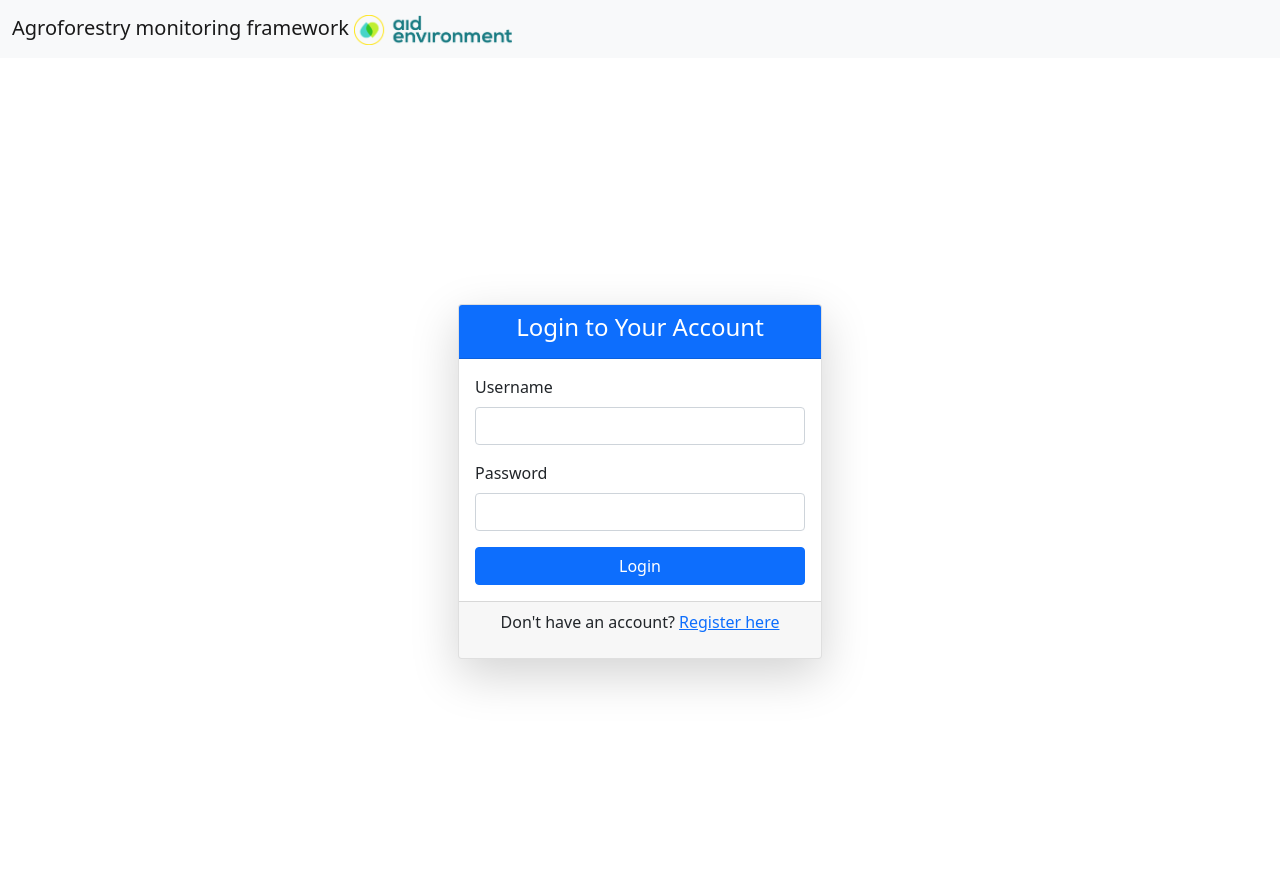
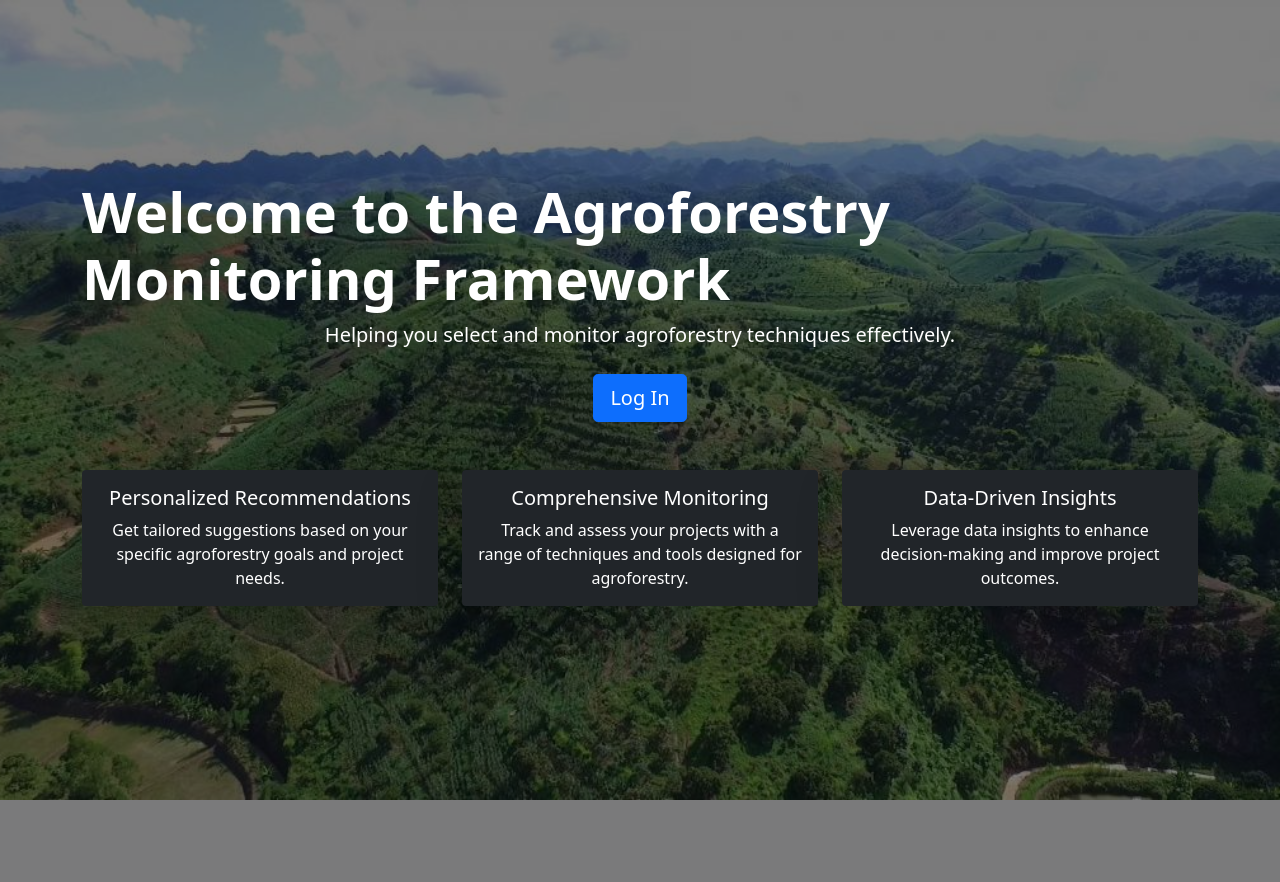
Before and after one commit to SemAidEnvironment/Agroforestry-monitoring-framework, a Flask app: page / in a window 1280 px wide. After the commit the page ends 800 px from the top, so only its background shows below. Run offline with Flask 3, Linux system fonts and the light colour scheme.

Commit message:
add backgrounds, hovering addition of a landing page and technique pages

```diff
--- a/app.py
+++ b/app.py
@@ -66,8 +66,11 @@
 def load_user(user_id):
     return User.query.get(int(user_id))
 
+@app.route("/")
+def landing():
+    return render_template("landing.html")
 
-@app.route("/", methods=['GET', 'POST'])
+@app.route("/login", methods=['GET', 'POST'])
 def login():
     if current_user.is_authenticated:
         return redirect(url_for('account'))
@@ -264,7 +267,7 @@
 def logout():
     logout_user()
     flash('You have been logged out.', 'info')
-    return redirect(url_for('login'))
+    return redirect(url_for('landing'))
 
 
 @app.route("/delete_project/<int:project_id>", methods=['POST'])
@@ -279,5 +282,31 @@
     return redirect(url_for('account'))
 
 
+@app.route("/project/<int:project_id>/technique/<string:technique_name>")
+@login_required
+def intervention(project_id, technique_name):
+    project = Project.query.get_or_404(project_id)
+    # Assuming that techniques are directly related to the project
+    technique = next((tech for tech in project.techniques if tech.technique_name == technique_name), None)
+    if technique is None:
+        abort(404)  # Technique not found in the project
+    # Pass both `project` and `technique` to the template
+    return render_template("intervention.html", project=project, technique=technique)
+
+@app.route("/project/<int:project_id>/technique/<string:technique_name>/remove", methods=['POST'])
+@login_required
+def remove_technique(project_id, technique_name):
+    project = Project.query.get_or_404(project_id)
+    technique = next((tech for tech in project.techniques if tech.technique_name == technique_name), None)
+
+    if technique:
+        db.session.delete(technique)
+        db.session.commit()
+        flash(f"Technique '{technique_name}' has been removed from the project.", "warning")
+    else:
+        flash(f"Technique '{technique_name}' not found in the project.", "danger")
+
+    return redirect(url_for('project', project_id=project.id))
+
 if __name__ == '__main__':
     app.run(debug=True)
--- a/static/styles.css
+++ b/static/styles.css
@@ -93,12 +93,35 @@
     color: white; /* White text for better contrast */
 }
 
-
-
-
 /* Disabled link styling */
 .disabled-link {
     color: #aaa;
     pointer-events: none;
     text-decoration: none;
 }
+/* Center the text within the landing page */
+.container-fluid {
+    background-image: url('../images/forest_background.jpg');
+    background-size: cover;
+    background-position: center;
+    color: #333;
+}
+
+h1.display-4 {
+    color: #007bff;
+}
+
+.btn-primary {
+    background-color: #28a745;
+    border-color: #28a745;
+}
+
+.btn-primary:hover {
+    background-color: #218838;
+    border-color: #1e7e34;
+}
+
+footer {
+    color: #666;
+    font-size: 0.9rem;
+}
--- /dev/null
+++ b/templates/landing.html
@@ -0,0 +1,51 @@
+<!DOCTYPE html>
+<html lang="en">
+<head>
+    <meta charset="UTF-8">
+    <meta name="viewport" content="width=device-width, initial-scale=1.0">
+    <title>Agroforestry Monitoring Framework</title>
+    <link rel="stylesheet" href="https://cdn.jsdelivr.net/npm/bootstrap@5.1.3/dist/css/bootstrap.min.css">
+</head>
+<body>
+
+<div style="position: relative; height: 100vh; background-image: url('{{ url_for('static', filename='images/agroforestry.png') }}'); background-size: cover; background-position: center;">
+    <div style="position: absolute; top: 0; left: 0; width: 100%; height: 100%; background: rgba(0, 0, 0, 0.5);">
+        <div class="container d-flex flex-column justify-content-center align-items-center text-white" style="height: 100%;">
+            <h1 class="display-4 fw-bold">Welcome to the Agroforestry Monitoring Framework</h1>
+            <p class="lead text-center mb-4">Helping you select and monitor agroforestry techniques effectively.</p>
+            <a href="{{ url_for('login') }}" class="btn btn-primary btn-lg mb-5">Log In</a>
+
+            <!-- New Section with Three Boxes -->
+            <div class="row text-center">
+                <div class="col-md-4 mb-3">
+                    <div class="card bg-dark text-white border-0 shadow-lg" style="height: 100%;">
+                        <div class="card-body">
+                            <h5 class="card-title">Personalized Recommendations</h5>
+                            <p class="card-text">Get tailored suggestions based on your specific agroforestry goals and project needs.</p>
+                        </div>
+                    </div>
+                </div>
+                <div class="col-md-4 mb-3">
+                    <div class="card bg-dark text-white border-0 shadow-lg" style="height: 100%;">
+                        <div class="card-body">
+                            <h5 class="card-title">Comprehensive Monitoring</h5>
+                            <p class="card-text">Track and assess your projects with a range of techniques and tools designed for agroforestry.</p>
+                        </div>
+                    </div>
+                </div>
+                <div class="col-md-4 mb-3">
+                    <div class="card bg-dark text-white border-0 shadow-lg" style="height: 100%;">
+                        <div class="card-body">
+                            <h5 class="card-title">Data-Driven Insights</h5>
+                            <p class="card-text">Leverage data insights to enhance decision-making and improve project outcomes.</p>
+                        </div>
+                    </div>
+                </div>
+            </div>
+        </div>
+    </div>
+</div>
+
+<script src="https://cdn.jsdelivr.net/npm/bootstrap@5.1.3/dist/js/bootstrap.bundle.min.js"></script>
+</body>
+</html>
```
Also changed, not shown: templates/account.html (+52 -1 lines), templates/intervention.html (added, +75 -0 lines), templates/project.html (+64 -0 lines), instance/site.db, static/images/agroforestry.png (added), static/images/background1.png (added), static/images/background2.png (added).
